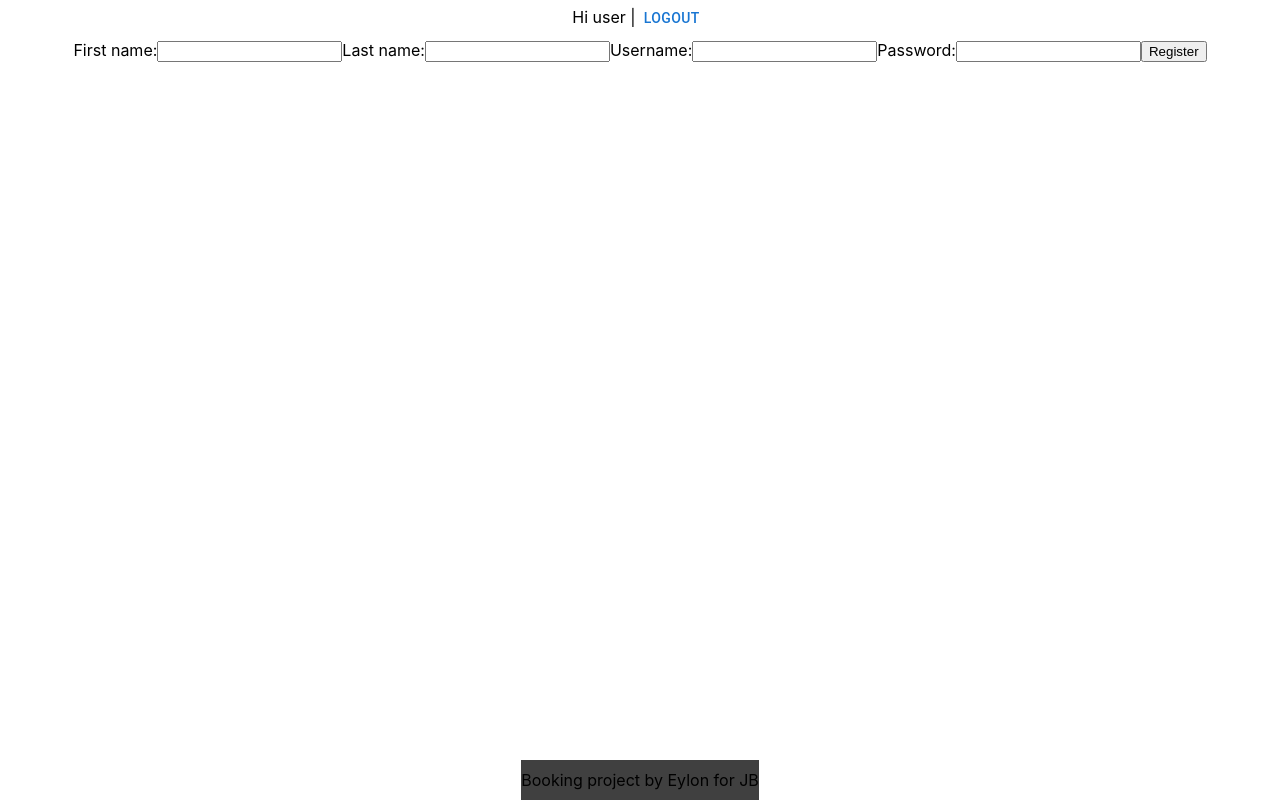
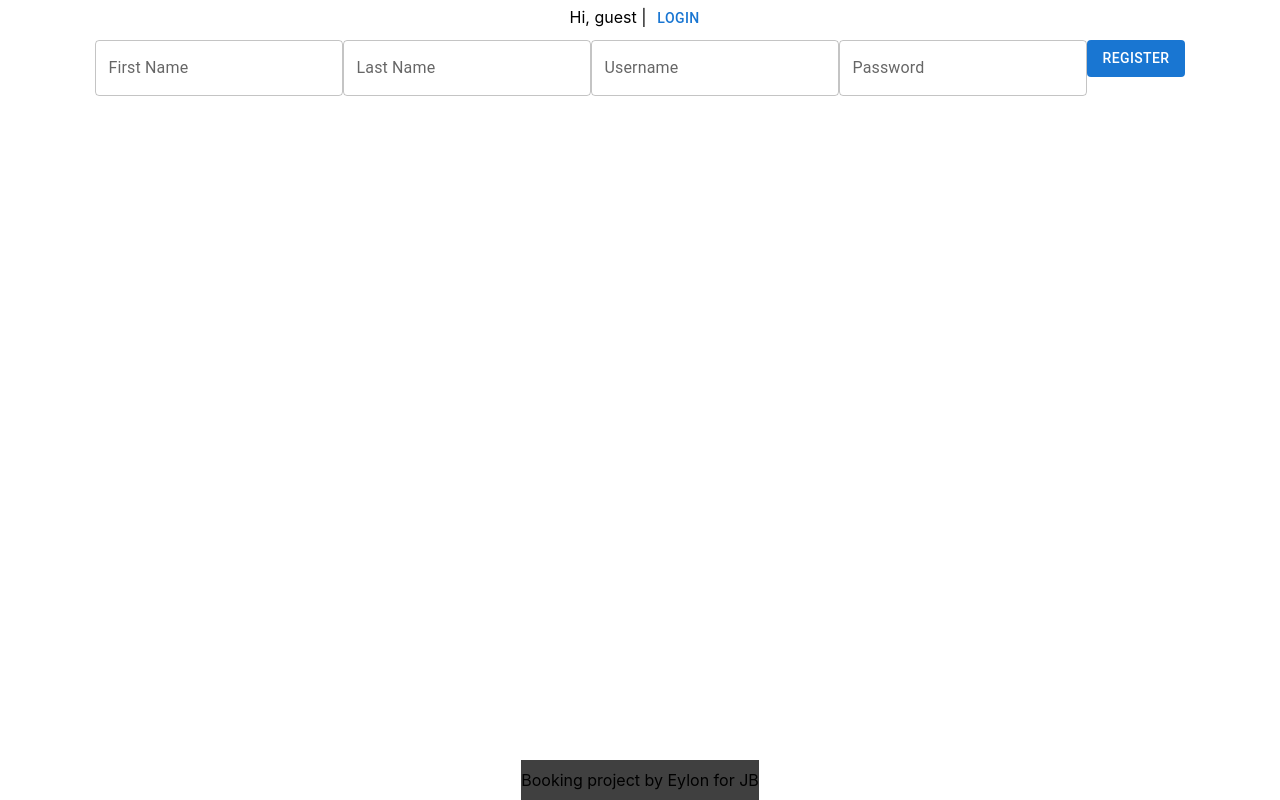
Before and after one commit to eylonxx/BookingProject, a React (Create React App) app in the folder client/: page /register in a window 1280 px wide. Built offline with nearby package versions, Linux system fonts and the light colour scheme.

Commit message:
register form with mui

```diff
--- a/client/src/Components/Auth/RegisterPage/RegisterPage.tsx
+++ b/client/src/Components/Auth/RegisterPage/RegisterPage.tsx
@@ -1,11 +1,13 @@
 import React from 'react';
-import { useForm, SubmitHandler } from 'react-hook-form';
+import { useForm, Controller } from 'react-hook-form';
+import { TextField } from '@mui/material';
+import Button from '@mui/material/Button';
 import { useNavigate } from 'react-router-dom';
 import UserModel from '../../../Models/userModel';
 import authService from '../../../Services/AuthService';
 
 export default function RegisterPage() {
-  const { register, handleSubmit } = useForm<UserModel>();
+  const { register, handleSubmit, control } = useForm<UserModel>();
   const navigate = useNavigate();
   async function sendData(user: UserModel) {
     try {
@@ -16,43 +18,113 @@ export default function RegisterPage() {
       console.log(error);
     }
   }
+  const myHelper = {
+    firstName: {
+      required: 'first name is required',
+      minLength: 'name must be between 2-16 characters',
+      maxLength: 'name must be between 2-16 characters',
+    },
+    lastName: {
+      required: 'last name is required',
+    },
+    username: {
+      required: 'username is required',
+    },
+    password: {
+      required: 'password is required',
+    },
+  };
 
   return (
     <div>
       <form onSubmit={handleSubmit(sendData)}>
-        <label>First name:</label>
-        <input
-          type="text"
-          {...register('firstName', {
-            required: { value: true, message: 'Missing first name' },
-          })}
+        <Controller
+          name="firstName"
+          control={control}
+          defaultValue=""
+          rules={{
+            required: true,
+            minLength: 2,
+            maxLength: 16,
+          }}
+          render={({ field, fieldState: { error } }) => (
+            <TextField
+              {...field}
+              {...register('firstName')}
+              type="text"
+              label="First Name"
+              error={error !== undefined}
+              helperText={error ? myHelper.firstName.required : ''}
+            />
+          )}
         />
-        <label>Last name:</label>
-        <input
-          type="text"
-          {...register('lastName', {
-            required: { value: true, message: 'Missing last name' },
-          })}
+
+        <Controller
+          name="lastName"
+          control={control}
+          defaultValue=""
+          rules={{
+            required: true,
+            minLength: 2,
+            maxLength: 16,
+          }}
+          render={({ field, fieldState: { error } }) => (
+            <TextField
+              {...field}
+              {...register('lastName')}
+              type="text"
+              label="Last Name"
+              error={error !== undefined}
+              helperText={error ? myHelper.lastName.required : ''}
+            />
+          )}
         />
-        <label>Username:</label>
-        <input
-          type="text"
-          {...register('username', {
-            required: { value: true, message: 'Missing username' },
-            minLength: { value: 4, message: 'Username must be between 4-16 characters' },
-            maxLength: { value: 16, message: 'Username must be between 4-16 characters' },
-          })}
+
+        <Controller
+          name="username"
+          control={control}
+          defaultValue=""
+          rules={{
+            required: true,
+            minLength: 4,
+            maxLength: 16,
+          }}
+          render={({ field, fieldState: { error } }) => (
+            <TextField
+              {...field}
+              {...register('username')}
+              type="text"
+              label="Username"
+              error={error !== undefined}
+              helperText={error ? myHelper.username.required : ''}
+            />
+          )}
         />
-        <label>Password:</label>
-        <input
-          type="password"
-          {...register('password', {
-            required: { value: true, message: 'Missing password' },
-            minLength: { value: 4, message: 'Password must be between 4-16 characters' },
-            maxLength: { value: 16, message: 'Password must be between 4-16 characters' },
-          })}
+
+        <Controller
+          name="password"
+          control={control}
+          defaultValue=""
+          rules={{
+            required: true,
+            minLength: 4,
+            maxLength: 16,
+          }}
+          render={({ field, fieldState: { error } }) => (
+            <TextField
+              {...field}
+              {...register('password')}
+              type="password"
+              label="Password"
+              error={error !== undefined}
+              helperText={error ? myHelper.password.required : ''}
+            />
+          )}
         />
-        <button>Register</button>
+
+        <Button variant="contained" disableElevation>
+          Register
+        </Button>
       </form>
     </div>
   );
--- a/client/src/Components/Layout/Login/Login.tsx
+++ b/client/src/Components/Layout/Login/Login.tsx
@@ -1,21 +1,41 @@
-import React from 'react';
+import React, { useEffect } from 'react';
 import './Login.css';
 import Button from '@mui/material/Button';
 import { Link } from 'react-router-dom';
+import store from '../../../Redux/Store';
+import authService from '../../../Services/AuthService';
 
 export default function Login() {
-  return (
-    <div className="Login">
-      {/* if logged out, show login and register */}
-      {/* otherwise, show hi x and logout button */}
-      <span>Hi user |</span>
-      <Link to="/logout">
-        <Button variant="text">Logout</Button>
-      </Link>
-      {/*
-        <Link to="/login">Login</Login>
-        <Link to="/register">Register</Link>
-        */}
-    </div>
-  );
+  const handleLogout = () => {
+    authService.logout();
+  };
+
+  useEffect(() => {
+    // console.log(store.getState().authState.user[0].firstName);
+  }, []);
+
+  const renderHeader = () => {
+    if (store.getState().authState.user) {
+      return (
+        <div>
+          <span>Hi, {store.getState().authState.user.firstName} |</span>
+          <a>
+            <Button onClick={handleLogout} variant="text">
+              Logout
+            </Button>
+          </a>
+        </div>
+      );
+    } else {
+      return (
+        <div>
+          <span>Hi, guest |</span>
+          <Link to="/login">
+            <Button variant="text">Login</Button>
+          </Link>
+        </div>
+      );
+    }
+  };
+  return <div>{renderHeader()}</div>;
 }
--- a/client/src/Components/Vacations/VacationsList/VacationsList.tsx
+++ b/client/src/Components/Vacations/VacationsList/VacationsList.tsx
@@ -22,7 +22,6 @@ export default function VacationsList(): JSX.Element {
     },
     []
   );
-  console.log(store.getState().authState.token);
 
   // const vacationsSeeds = [
   //   {
```
